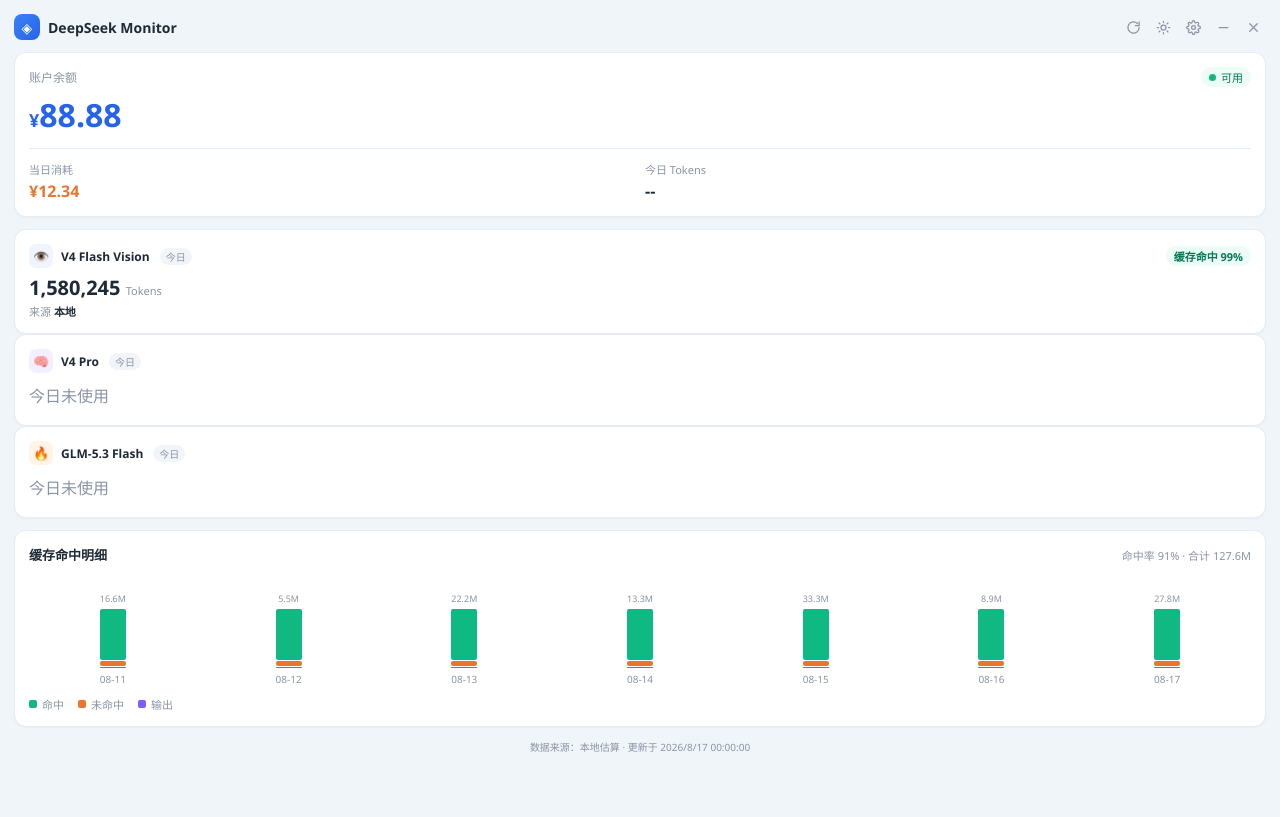
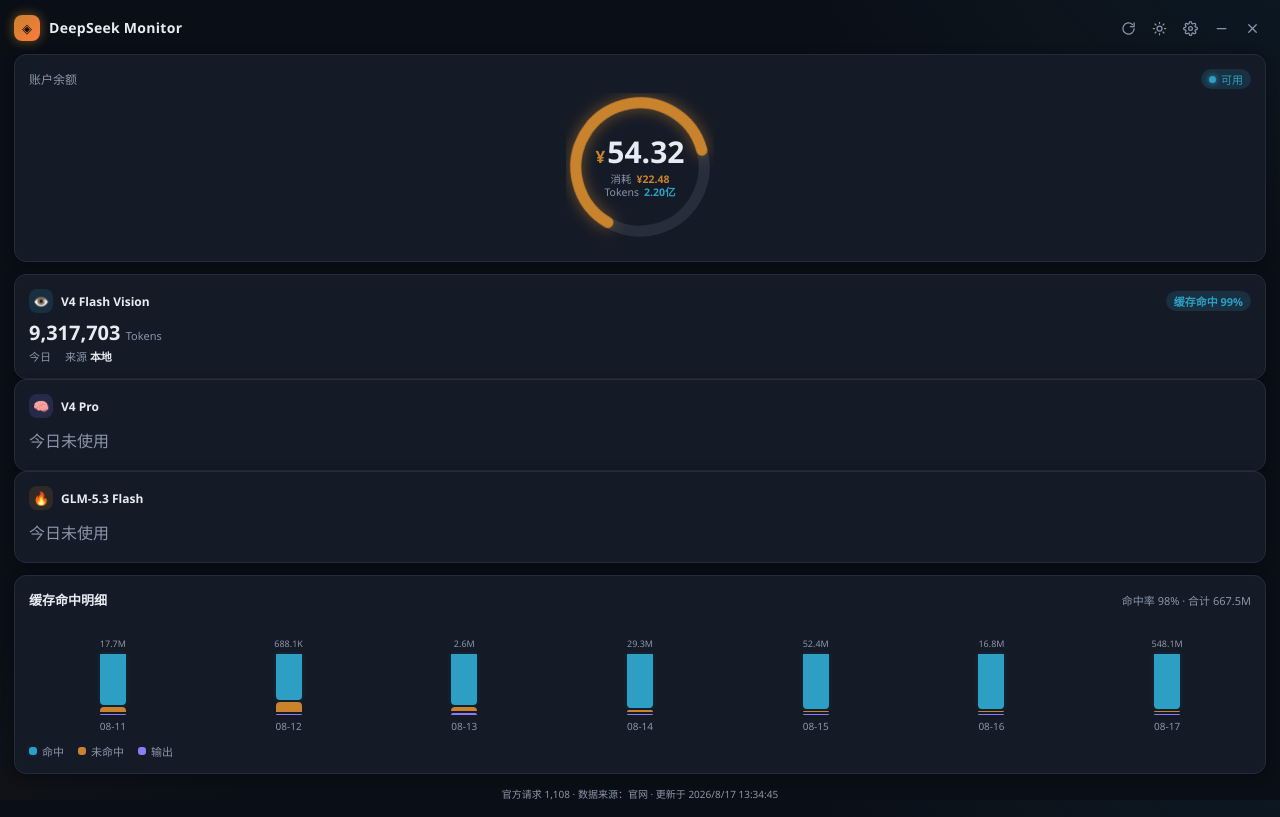
Before and after one commit to yuye05/dsh-monitor, a website: page ui/index.html in a window 1280 px wide. Drawn offline with Linux system fonts and the light colour scheme; no server answers.

Commit message:
feat(ui): 深色「能源仪表舱」主题 + 余额弧环与深浅切换

```diff
--- a/ui/app.js
+++ b/ui/app.js
@@ -70,7 +70,6 @@
         <div class="model-head">
           <span class="model-icon ${cls}">${icon}</span>
           <span class="model-name">${m.label}</span>
-          <span class="today-tag">今日</span>
         </div>
         <div class="model-usage zero">今日未使用</div>
       </section>`;
@@ -85,11 +84,11 @@
         <div class="model-head">
           <span class="model-icon ${cls}">${icon}</span>
           <span class="model-name">${m.label}</span>
-          <span class="today-tag">今日</span>
           ${hitBadge}
         </div>
         <div class="model-usage">${fmtInt(tokens)} <span style="font-size:11px;color:var(--muted);font-weight:400">Tokens</span></div>
         <div class="model-sub">
+          <span>今日</span>
           ${requests != null ? `<span>请求 <b>${fmtInt(requests)}</b></span>` : ""}
           <span>来源 <b>${hasOff ? "官网" : "本地"}</b></span>
         </div>
@@ -129,8 +128,9 @@
         const h = total > 0 ? Math.max((total / max) * 100, 2) : 0;
         const seg = (v, cls) =>
           v > 0 ? `<div class="bar-seg ${cls}" style="height:${Math.max((v / total) * 100, 1.5)}%"></div>` : "";
+        const tip = `${d.date} 命中 ${fmtCompact(d.hit_tokens)} · 未命中 ${fmtCompact(d.miss_tokens)} · 输出 ${fmtCompact(d.output_tokens)}`;
         return `
-          <div class="bar-col">
+          <div class="bar-col" title="${tip}">
             <span class="bar-value">${fmtCompact(total)}</span>
             <div class="bar-stack" style="height:${h}%">
               ${seg(d.output_tokens, "out")}
@@ -166,6 +166,19 @@
       t.hidden = true;
       t.classList.remove("show");
     }, 4000);
+  }
+
+  // 弧环：今日消耗占预算（阈值来自 alerts.today_cost_threshold；无阈值则空环——诚实不编数）
+  function updateGauge(cost, thresh) {
+    const fill = $("gauge-fill");
+    if (!fill) return;
+    let frac = 0;
+    if (thresh && cost != null && cost > 0) {
+      frac = Math.min(cost / (thresh * 1.2), 1);
+    }
+    // 300° 弧（60° 缺口），pathLength=360 → 300*frac 长度
+    fill.style.strokeDasharray = `${(300 * frac).toFixed(2)} 360`;
+    fill.classList.toggle("danger", !!(thresh && cost != null && cost > thresh));
   }
 
   function render(data) {
@@ -223,6 +236,7 @@
       $("today-cost").classList.remove("danger");
       $("cost-warn").hidden = true;
     }
+    updateGauge(costNum, costThresh);
     // 今日 Tokens：官方
     $("today-tokens").textContent =
       offOk && off.total_tokens != null ? fmtCn(Number(off.total_tokens)) : "--";
@@ -284,6 +298,18 @@
     }
   });
 
+  // 主题：默认深色，按钮切换，localStorage 记忆（方向 A 深色 HUD 定位）
+  function applyTheme(t) {
+    document.documentElement.dataset.theme = t;
+    try { localStorage.setItem("dsmonitor-theme", t); } catch (e) {}
+  }
+  let savedTheme = "dark";
+  try { savedTheme = localStorage.getItem("dsmonitor-theme") || "dark"; } catch (e) {}
+  applyTheme(savedTheme);
+  $("btn-theme").addEventListener("click", () => {
+    applyTheme(document.documentElement.dataset.theme === "dark" ? "light" : "dark");
+  });
+
   // 初始加载
   refresh();
 
--- a/ui/index.html
+++ b/ui/index.html
@@ -33,24 +33,26 @@
     </div>
   </header>
 
-  <!-- 账户概览 -->
+  <!-- 账户概览（弧环 = 今日消耗占预算，签名元素） -->
   <section class="card balance-card">
     <div class="balance-head">
       <span class="balance-label">账户余额</span>
       <span class="status-chip" id="balance-chip"><span class="dot"></span>可用</span>
     </div>
-    <div class="balance-value" id="balance-value">--</div>
-    <div class="balance-cols">
-      <div class="col">
-        <span class="col-label">当日消耗</span>
-        <span class="col-value orange" id="today-cost">--</span>
-        <span class="warn-note" id="cost-warn" hidden>⚠ 超预算</span>
-      </div>
-      <div class="col">
-        <span class="col-label">今日 Tokens</span>
-        <span class="col-value blue" id="today-tokens">--</span>
+    <div class="gauge-wrap">
+      <svg class="gauge" viewBox="0 0 120 120">
+        <circle class="gauge-circle gauge-track" cx="60" cy="60" r="52" pathLength="360" transform="rotate(120 60 60)"/>
+        <circle class="gauge-circle gauge-fill" id="gauge-fill" cx="60" cy="60" r="52" pathLength="360" transform="rotate(120 60 60)"/>
+      </svg>
+      <div class="gauge-center">
+        <div class="balance-value" id="balance-value">--</div>
+        <div class="gauge-caption">
+          <div class="gc-row"><span class="gc-label">消耗</span><b class="orange" id="today-cost">--</b></div>
+          <div class="gc-row"><span class="gc-label">Tokens</span><b class="blue" id="today-tokens">--</b></div>
+        </div>
       </div>
     </div>
+    <div class="warn-note" id="cost-warn" hidden>⚠ 超预算</div>
   </section>
 
   <!-- 模型卡片（动态插入） -->
--- a/ui/sample.json
+++ b/ui/sample.json
@@ -1,27 +1,27 @@
 {
-  "generated_at": "2026-08-17T00:00:00+00:00",
-  "total_messages": 100,
+  "generated_at": "2026-08-17T13:34:45.832285+00:00",
+  "total_messages": 13927,
   "models": {
     "deepseek-v4-flash-vision-exp": {
       "label": "V4 Flash Vision",
-      "input_tokens": 1234567,
-      "cache_read_tokens": 98765432,
+      "input_tokens": 7104990,
+      "cache_read_tokens": 538766848,
       "cache_creation_tokens": 0,
-      "output_tokens": 345678,
-      "total_tokens": 100355677,
-      "cache_hit_rate": 0.9876,
-      "cost_cny": 12.34,
-      "efficiency_mtok_per_yuan": 8.13,
+      "output_tokens": 2212713,
+      "total_tokens": 548084551,
+      "cache_hit_rate": 0.987,
+      "cost_cny": 50.99,
+      "efficiency_mtok_per_yuan": 10.75,
       "lifetime": {
         "label": "V4 Flash Vision",
-        "input_tokens": 32345678,
-        "cache_read_tokens": 987654321,
+        "input_tokens": 32493719,
+        "cache_read_tokens": 2757146880,
         "cache_creation_tokens": 0,
-        "output_tokens": 7654321,
-        "total_tokens": 1027434320,
-        "cache_hit_rate": 0.9683,
-        "cost_cny": 88.88,
-        "efficiency_mtok_per_yuan": 11.56
+        "output_tokens": 9872001,
+        "total_tokens": 2799512600,
+        "cache_hit_rate": 0.9884,
+        "cost_cny": 136.07,
+        "efficiency_mtok_per_yuan": 20.57
       }
     },
     "deepseek-v4-pro": {
@@ -36,14 +36,14 @@
       "efficiency_mtok_per_yuan": 0.0,
       "lifetime": {
         "label": "V4 Pro",
-        "input_tokens": 8654321,
-        "cache_read_tokens": 123456789,
+        "input_tokens": 8637866,
+        "cache_read_tokens": 368107776,
         "cache_creation_tokens": 0,
-        "output_tokens": 1234567,
-        "total_tokens": 133345677,
-        "cache_hit_rate": 0.9345,
-        "cost_cny": 45.67,
-        "efficiency_mtok_per_yuan": 2.92
+        "output_tokens": 1738447,
+        "total_tokens": 378484089,
+        "cache_hit_rate": 0.9771,
+        "cost_cny": 45.55,
+        "efficiency_mtok_per_yuan": 8.31
       }
     },
     "glm-5.3-flash": {
@@ -69,43 +69,75 @@
       }
     }
   },
-  "other_models": {
-    "other-model": {
-      "label": "other-model",
-      "input_tokens": 100000,
-      "cache_read_tokens": 500000,
-      "cache_creation_tokens": 0,
-      "output_tokens": 10000,
-      "total_tokens": 610000,
-      "cache_hit_rate": 0.8333,
-      "cost_cny": 0.0,
-      "efficiency_mtok_per_yuan": 0.0
+  "other_models": {},
+  "daily": [
+    {
+      "date": "08-11",
+      "hit_tokens": 16006283,
+      "miss_tokens": 1541765,
+      "output_tokens": 132297
+    },
+    {
+      "date": "08-12",
+      "hit_tokens": 563934,
+      "miss_tokens": 121326,
+      "output_tokens": 2795
+    },
+    {
+      "date": "08-13",
+      "hit_tokens": 2323072,
+      "miss_tokens": 220593,
+      "output_tokens": 71318
+    },
+    {
+      "date": "08-14",
+      "hit_tokens": 28024832,
+      "miss_tokens": 1050223,
+      "output_tokens": 225834
+    },
+    {
+      "date": "08-15",
+      "hit_tokens": 50724992,
+      "miss_tokens": 1166762,
+      "output_tokens": 513394
+    },
+    {
+      "date": "08-16",
+      "hit_tokens": 16296448,
+      "miss_tokens": 183642,
+      "output_tokens": 274576
+    },
+    {
+      "date": "08-17",
+      "hit_tokens": 538766848,
+      "miss_tokens": 7104990,
+      "output_tokens": 2212713
     }
-  },
-  "daily": [
-    { "date": "08-11", "hit_tokens": 15000000, "miss_tokens": 1500000, "output_tokens": 130000 },
-    { "date": "08-12", "hit_tokens": 5000000, "miss_tokens": 500000, "output_tokens": 50000 },
-    { "date": "08-13", "hit_tokens": 20000000, "miss_tokens": 2000000, "output_tokens": 200000 },
-    { "date": "08-14", "hit_tokens": 12000000, "miss_tokens": 1200000, "output_tokens": 120000 },
-    { "date": "08-15", "hit_tokens": 30000000, "miss_tokens": 3000000, "output_tokens": 300000 },
-    { "date": "08-16", "hit_tokens": 8000000, "miss_tokens": 800000, "output_tokens": 80000 },
-    { "date": "08-17", "hit_tokens": 25000000, "miss_tokens": 2500000, "output_tokens": 250000 }
   ],
   "summary": {
-    "today_cost": 12.34,
+    "today_cost": 50.99,
     "today_date": "08-17",
-    "month_cost": 100.00,
+    "month_cost": 149.42,
     "month": "2026-08"
   },
   "official": {
-    "ok": false,
-    "error": "示例数据（真实运行时由 fetch_official.js 填充）"
+    "ok": true,
+    "logged_in": true,
+    "time_range": "浠婂ぉ",
+    "balance": "54.32",
+    "today_cost": "22.48",
+    "total_tokens": "220381646",
+    "requests": "1108"
   },
   "balance": {
     "is_available": true,
     "currency": "CNY",
-    "total_balance": "88.88",
+    "total_balance": "54.32",
     "granted_balance": null,
     "topped_up_balance": null
+  },
+  "alerts": {
+    "balance_threshold": 20,
+    "today_cost_threshold": 25
   }
 }
--- a/ui/style.css
+++ b/ui/style.css
@@ -1,187 +1,242 @@
-/* DeepSeek Monitor — 浅色卡片 Dashboard（复刻参考图） */
+/* ============================================================
+   DeepSeek Monitor — 方向 A「能源仪表舱」
+   深色默认 · 暖金(消耗/仪表) · 冷青(缓存省) · 紫(输出) · 等宽数字
+   浅色主题：<html data-theme="light">（原浅色卡片保留为可选）
+   ============================================================ */
+
+/* ---------- 主题 Token ---------- */
 :root {
+  --bg: #0A0E16;
+  --bg-glow-1: rgba(46, 159, 196, 0.09);
+  --bg-glow-2: rgba(200, 131, 44, 0.07);
+  --card: #141A26;
+  --card-hover: #1C2433;
+  --border: #232C3C;
+  --text: #E7ECF3;
+  --muted: #8B96A8;
+  --amber: #C8832C;            /* 消耗 / 仪表指示（dataviz 验证过，L0.48-0.67） */
+  --amber-soft: rgba(200, 131, 44, 0.16);
+  --cyan: #2E9FC4;             /* 缓存命中 / "省"（dataviz 验证过） */
+  --cyan-soft: rgba(46, 159, 196, 0.16);
+  --violet: #8B7CF6;           /* 输出 */
+  --violet-soft: rgba(139, 124, 246, 0.16);
+  --danger: #F87171;           /* 告警(状态色, 保留) */
+  --danger-soft: rgba(248, 113, 113, 0.15);
+  --radius-lg: 16px;
+  --radius-sm: 12px;
+  --radius-xs: 8px;
+  --shadow: 0 14px 40px rgba(0, 0, 0, 0.45);
+  --shadow-soft: 0 2px 12px rgba(0, 0, 0, 0.32);
+  --mono: "JetBrains Mono", "Cascadia Mono", Consolas, "Segoe UI Mono", ui-monospace, monospace;
+  --sans: "Microsoft YaHei UI", "Microsoft YaHei", "Segoe UI", system-ui, "PingFang SC", sans-serif;
+}
+
+/* 浅色主题（可选）—— 保留原有浅色卡片观感 */
+[data-theme="light"] {
   --bg: #F0F5F9;
+  --bg-glow-1: rgba(242, 247, 252, 0.9);
+  --bg-glow-2: rgba(255, 244, 224, 0.7);
   --card: #FFFFFF;
+  --card-hover: #F4F8FC;
   --border: #E4EDF5;
   --text: #1F2A37;
   --muted: #8A94A6;
-  --blue: #2563EB;
-  --blue-soft: #EFF4FF;
-  --orange: #E8762D;
-  --purple: #7C5CFF;
-  --green: #10B981;
+  --amber: #E8762D;
+  --amber-soft: #FFF1E4;
+  --cyan: #0E9BB5;
+  --cyan-soft: #E6F7FA;
+  --violet: #7C5CFF;
+  --violet-soft: #F1EDFF;
   --danger: #DC2626;
   --danger-soft: #FEF2F2;
-  --radius-lg: 18px;
-  --radius-sm: 12px;
   --shadow: 0 10px 30px rgba(31, 42, 55, 0.08);
+  --shadow-soft: 0 1px 2px rgba(31, 42, 55, 0.04);
 }
 
 * { margin: 0; padding: 0; box-sizing: border-box; }
 
 html, body {
-  font-family: "Segoe UI", system-ui, -apple-system, "Microsoft YaHei", "PingFang SC", sans-serif;
+  font-family: var(--sans);
   font-variant-numeric: tabular-nums;
-  background: var(--bg);
   color: var(--text);
+  background:
+    radial-gradient(1100px 600px at 110% -10%, var(--bg-glow-1), transparent 60%),
+    radial-gradient(900px 520px at -20% 115%, var(--bg-glow-2), transparent 62%),
+    var(--bg);
+  background-attachment: fixed;
   user-select: none;
   -webkit-user-select: none;
+  overflow-x: hidden;   /* 去掉底部横向滚动条，保留竖向 */
 }
 
-.app {
-  padding: 14px;
-  display: flex;
-  flex-direction: column;
-  gap: 12px;
+.app { padding: 14px; display: flex; flex-direction: column; gap: 12px; }
+
+/* ---------- 标题栏（拖拽区保持 app.py 的 DRAG_REGION_DIRECT_TARGET_ONLY 逻辑不变） ---------- */
+.app-header { display: flex; align-items: center; justify-content: space-between; }
+.brand { display: flex; align-items: center; gap: 9px; flex: 0 1 auto; min-width: 0; }
+.logo {
+  width: 26px; height: 26px; border-radius: 8px;
+  background: linear-gradient(135deg, var(--amber), #ff7a3d);
+  color: #1a1206; font-size: 13px;
+  display: flex; align-items: center; justify-content: center;
+  box-shadow: 0 0 12px rgba(240, 168, 50, 0.45);
 }
-
-/* 标题栏 */
-.app-header {
-  display: flex;
-  align-items: center;
-  justify-content: space-between;
-}
-.brand { display: flex; align-items: center; gap: 8px; }
-.logo {
-  width: 26px; height: 26px;
-  border-radius: 8px;
-  background: linear-gradient(135deg, #3B82F6, #2563EB);
-  color: #fff; font-size: 14px;
-  display: flex; align-items: center; justify-content: center;
-}
-.brand-title { font-size: 14px; font-weight: 600; }
-.header-actions { display: flex; gap: 4px; }
+.brand-title { font-size: 14px; font-weight: 600; letter-spacing: 0.02em; line-height: 1.1; }
+.header-actions { display: flex; gap: 3px; flex: 0 0 auto; }
 .icon-btn {
-  width: 26px; height: 26px;
+  width: 28px; height: 28px; flex: 0 0 auto;
   border: none; background: transparent;
-  border-radius: 7px; color: var(--muted);
+  border-radius: 9px; color: var(--muted);
   display: flex; align-items: center; justify-content: center;
   cursor: pointer;
+  transition: background 0.15s ease, color 0.15s ease;
 }
-.icon-btn:hover { background: #E7EEF6; color: var(--text); }
+.icon-btn:hover { background: var(--card-hover); color: var(--text); }
+.icon-btn:focus-visible { outline: 2px solid var(--cyan); outline-offset: 1px; }
+.icon-btn.spinning svg { animation: spin 0.9s linear infinite; }
+@keyframes spin { to { transform: rotate(360deg); } }
 
-/* 卡片通用 */
+/* ---------- 卡片通用 ---------- */
 .card {
   background: var(--card);
   border: 1px solid var(--border);
   border-radius: var(--radius-sm);
   padding: 14px;
-  box-shadow: 0 1px 2px rgba(31, 42, 55, 0.04);
+  box-shadow: var(--shadow-soft);
+  transition: border-color 0.2s ease, box-shadow 0.2s ease;
 }
 
-/* 余额卡 */
+/* ---------- 余额卡（弧环 + 居中陀螺读数） ---------- */
 .balance-label { font-size: 12px; color: var(--muted); }
-.balance-head { display: flex; align-items: center; justify-content: space-between; }
+.balance-head { display: flex; align-items: center; justify-content: space-between; margin-bottom: 4px; }
 .status-chip {
-  font-size: 11px; color: #047857;
-  background: #ECFDF5; border-radius: 999px;
+  font-size: 11px; color: var(--cyan);
+  background: var(--cyan-soft); border-radius: 999px;
   padding: 2px 8px; display: flex; align-items: center; gap: 5px;
 }
-.status-chip .dot { width: 7px; height: 7px; border-radius: 50%; background: var(--green); }
+.status-chip .dot { width: 7px; height: 7px; border-radius: 50%; background: var(--cyan); box-shadow: 0 0 6px var(--cyan); }
+
+.gauge-wrap { position: relative; margin: 4px auto 6px; width: 148px; height: 148px; }
+.gauge { width: 100%; height: 100%; }
+.gauge-circle { fill: none; stroke-width: 9; }
+.gauge-track { stroke: rgba(139, 150, 168, 0.16); }
+.gauge-fill {
+  stroke: var(--amber);           /* 弧环 = 今日消耗（暖金仪表） */
+  stroke-linecap: round;
+  filter: drop-shadow(0 0 6px rgba(200, 131, 44, 0.55));
+  transition: stroke-dasharray 0.6s ease, stroke 0.3s ease;
+}
+.gauge-fill.danger { stroke: var(--danger); filter: drop-shadow(0 0 6px var(--danger)); }
+.gauge-center {
+  position: absolute; inset: 0;
+  display: flex; flex-direction: column; align-items: center; justify-content: center;
+  gap: 4px;
+}
 .balance-value {
-  font-size: 32px; font-weight: 700; color: var(--blue);
-  margin: 6px 0 12px;
+  font-size: 30px; font-weight: 700; color: var(--text);
+  line-height: 1;
+  display: flex; align-items: baseline;
 }
-.balance-value .cny { font-size: 18px; font-weight: 600; }
-.balance-cols {
-  display: grid; grid-template-columns: 1fr 1fr; gap: 10px;
-  border-top: 1px solid var(--border); padding-top: 12px;
-}
-.col { display: flex; flex-direction: column; gap: 3px; }
-.col-label { font-size: 11px; color: var(--muted); }
-.col-value { font-size: 16px; font-weight: 600; }
-.orange { color: var(--orange); }
+.balance-value .cny { font-size: 17px; font-weight: 600; color: var(--amber); margin-right: 2px; }
+.gauge-caption { display: flex; flex-direction: column; align-items: center; gap: 3px; font-size: 10.5px; color: var(--muted); margin-top: 3px; }
+.gc-row { display: flex; align-items: baseline; gap: 5px; white-space: nowrap; line-height: 1; }
+.gc-label { font-size: 10.5px; }
+.gauge-caption b { font-weight: 600; }
+.orange { color: var(--amber); }
+.blue { color: var(--cyan); }
 
-/* 模型卡 */
+.warn-note { font-size: 11px; color: var(--danger); font-weight: 600; text-align: center; margin-top: 0; }
+
+/* 告警态 */
+.balance-value.danger, .col-value.danger, .gauge-caption b.danger { color: var(--danger); }
+.status-chip.warn { color: var(--danger); background: var(--danger-soft); }
+.status-chip.warn .dot { background: var(--danger); box-shadow: 0 0 6px var(--danger); }
+
+/* ---------- 模型卡 ---------- */
 .model-card .model-head { display: flex; align-items: center; gap: 8px; }
 .model-icon {
-  width: 24px; height: 24px; border-radius: 7px;
+  width: 24px; height: 24px; border-radius: 8px;
   display: flex; align-items: center; justify-content: center; font-size: 13px;
+  color: var(--text);
 }
-.model-icon.flash { background: var(--blue-soft); color: var(--blue); }
-.model-icon.pro { background: #F3EFFF; color: var(--purple); }
-.model-icon.glm { background: #FFF4E5; color: #EA8A00; }
-.model-name { font-size: 12px; font-weight: 600; white-space: nowrap; }
+.model-icon.flash { background: var(--cyan-soft); color: var(--cyan); }
+.model-icon.pro { background: var(--violet-soft); color: var(--violet); }
+.model-icon.glm { background: var(--amber-soft); color: var(--amber); }
+.model-name { font-size: 12px; font-weight: 600; white-space: nowrap; overflow: hidden; min-width: 0; }
 .today-tag {
   font-size: 10px; color: var(--muted);
-  background: #F1F5F9; border-radius: 999px;
+  background: var(--card-hover); border-radius: 999px;
   padding: 1px 6px; margin-left: 2px;
+  white-space: nowrap; flex: 0 0 auto;
 }
 .model-usage.zero { font-size: 16px; color: var(--muted); font-weight: 500; margin: 10px 0 4px; }
 .model-hit {
   margin-left: auto; font-size: 11px; font-weight: 600;
   padding: 2px 8px; border-radius: 999px;
+  white-space: nowrap; flex: 0 0 auto;
 }
-.model-hit.flash { color: #047857; background: #ECFDF5; }
-.model-hit.pro { color: #6D28D9; background: #F3EFFF; }
-.model-hit.glm { color: #B45309; background: #FEF3C7; }
+.model-hit.flash { color: var(--cyan); background: var(--cyan-soft); }
+.model-hit.pro { color: var(--violet); background: var(--violet-soft); }
+.model-hit.glm { color: var(--amber); background: var(--amber-soft); }
 .model-usage { font-size: 20px; font-weight: 700; margin: 6px 0 2px; }
 .model-sub { display: flex; gap: 14px; font-size: 11px; color: var(--muted); }
 .model-sub b { color: var(--text); font-weight: 600; }
 
-/* GLM 智谱余额条（贴合 model-card 语言，GLM 橙色调） */
+/* ---------- GLM 智谱余额条 ---------- */
 .glm-balance-card { margin-top: 2px; padding: 10px 12px; }
 .glm-balance-row { display: flex; align-items: center; gap: 7px; }
 .glm-balance-label { font-size: 12px; color: var(--muted); white-space: nowrap; }
-.glm-balance-val { font-size: 15px; font-weight: 700; color: #EA8A00; white-space: nowrap; }
+.glm-balance-val { font-size: 15px; font-weight: 700; color: var(--amber); white-space: nowrap; }
 .glm-balance-val .cny { font-size: 12px; font-weight: 600; }
 .glm-balance-sub { margin-left: auto; font-size: 10px; color: var(--muted); white-space: nowrap; }
 .glm-balance-sub b { color: var(--text); font-weight: 600; }
 
-/* 图表卡 */
+/* ---------- 图表卡（7 天缓存命中，dataviz 规范：细marks+2px段距+圆角顶+图例+直接标注） ---------- */
 .chart-head { display: flex; align-items: center; justify-content: space-between; margin-bottom: 12px; }
 .chart-title { font-size: 13px; font-weight: 600; }
 .chart-summary { font-size: 11px; color: var(--muted); }
 .chart-bars {
-  display: flex; align-items: flex-end; gap: 8px; height: 110px;
+  display: flex; align-items: flex-end; gap: 8px; height: 112px;
   padding-top: 16px; position: relative;
 }
 .bar-col { flex: 1; display: flex; flex-direction: column; align-items: center; gap: 4px; height: 100%; }
 .bar-value { font-size: 9px; color: var(--muted); }
-.bar-stack { width: 100%; max-width: 26px; flex: 1; display: flex; flex-direction: column-reverse; justify-content: flex-start; gap: 1px; }
-.bar-seg { width: 100%; border-radius: 2px; }
-.bar-seg.hit { background: var(--green); }
-.bar-seg.miss { background: var(--orange); }
-.bar-seg.out { background: var(--purple); }
+.bar-stack { width: 100%; max-width: 26px; flex: 1; display: flex; flex-direction: column-reverse; gap: 2px; justify-content: flex-start; }
+.bar-seg { width: 100%; border-radius: 4px 4px 0 0; }
+.bar-seg:last-child { border-radius: 0 0 4px 4px; }
+.bar-seg.hit { background: var(--cyan); box-shadow: 0 0 6px var(--cyan-soft); }
+.bar-seg.miss { background: var(--amber); }
+.bar-seg.out { background: var(--violet); }
 .bar-date { font-size: 10px; color: var(--muted); }
 .chart-legend { display: flex; gap: 14px; margin-top: 10px; }
 .legend-item { font-size: 11px; color: var(--muted); display: flex; align-items: center; gap: 5px; }
-.legend-dot { width: 8px; height: 8px; border-radius: 2px; }
-.legend-dot.green { background: var(--green); }
-.legend-dot.orange { background: var(--orange); }
-.legend-dot.purple { background: var(--purple); }
+.legend-dot { width: 8px; height: 8px; border-radius: 3px; }
+.legend-dot.green { background: var(--cyan); box-shadow: 0 0 6px var(--cyan-soft); }
+.legend-dot.orange { background: var(--amber); }
+.legend-dot.purple { background: var(--violet); }
 
-/* 页脚 */
+/* ---------- 页脚 ---------- */
 .app-footer { text-align: center; font-size: 10px; color: var(--muted); padding-bottom: 2px; }
 
-/* 空/错误态 */
 .empty { color: var(--muted); font-size: 12px; padding: 8px 0; }
 
-/* 告警状态（A1） */
-.balance-value.danger { color: var(--danger); }
-.status-chip.warn { color: #B91C1C; background: #FEE2E2; }
-.status-chip.warn .dot { background: var(--danger); }
-.col-value.danger { color: var(--danger); }
-.warn-note { font-size: 11px; color: var(--danger); font-weight: 600; margin-top: 2px; }
-
-/* Toast 通知条（A1）：role=alert 播报、4s 自动消失、transform+opacity 动效 */
+/* ---------- Toast ---------- */
 .toast {
-  position: fixed;
-  top: 12px;
-  left: 50%;
+  position: fixed; top: 12px; left: 50%;
   transform: translateX(-50%) translateY(-8px);
-  background: var(--text);
-  color: #fff;
-  font-size: 12px;
-  line-height: 1.5;
-  padding: 8px 14px;
+  background: var(--card-hover); color: var(--text);
+  border: 1px solid var(--border);
+  font-size: 12px; line-height: 1.5; padding: 8px 14px;
   border-radius: 10px;
-  box-shadow: 0 8px 24px rgba(31, 42, 55, 0.28);
-  z-index: 1000;
-  opacity: 0;
-  pointer-events: none;
-  max-width: 290px;
-  text-align: center;
+  box-shadow: var(--shadow);
+  z-index: 1000; opacity: 0; pointer-events: none;
+  max-width: 290px; text-align: center;
   transition: opacity 0.25s ease, transform 0.25s ease;
 }
 .toast.show { opacity: 1; transform: translateX(-50%) translateY(0); }
+
+/* ---------- 无障碍 / 动效克制 ---------- */
+:focus-visible { outline: 2px solid var(--cyan); outline-offset: 2px; }
+@media (prefers-reduced-motion: reduce) {
+  *, *::before, *::after { transition: none !important; animation: none !important; }
+}
```
Also changed, not shown: CHANGELOG.md, README.md, docs/screenshot.png.
